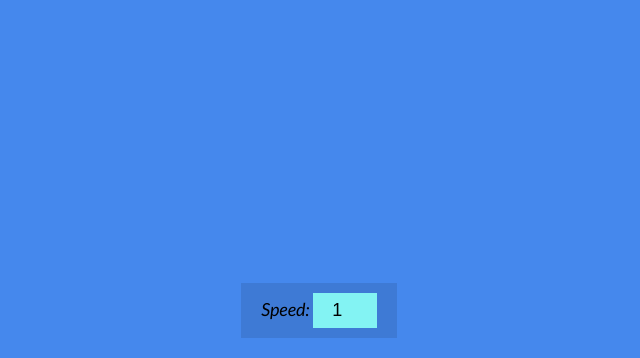
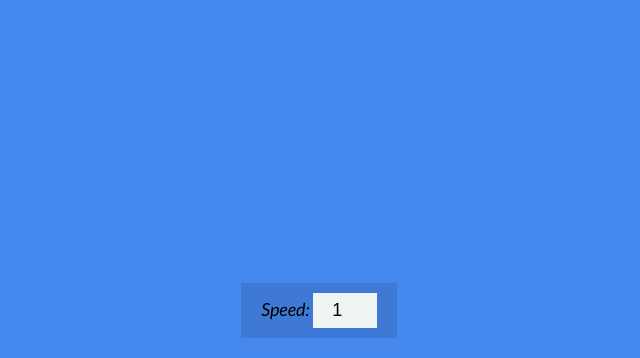
Before and after one commit to Rodrig4332/Auto-Text-Effect, a plain HTML site: page index.html in a window 1280 px wide. Shown: the part 442-800 px from the top of the page, without its empty margins (321-961 px from the left). Drawn offline with Linux system fonts and the light colour scheme.

Commit message:
modified:   style.css

```diff
--- a/style.css
+++ b/style.css
@@ -27,7 +27,7 @@ input {
     width: 50px;
     padding: 7px;
     font-size: 18px;
-    background-color: rgb(131, 243, 243);
+    background-color: rgb(241, 244, 244);
     border: none;
     text-align: center;
 }
```
